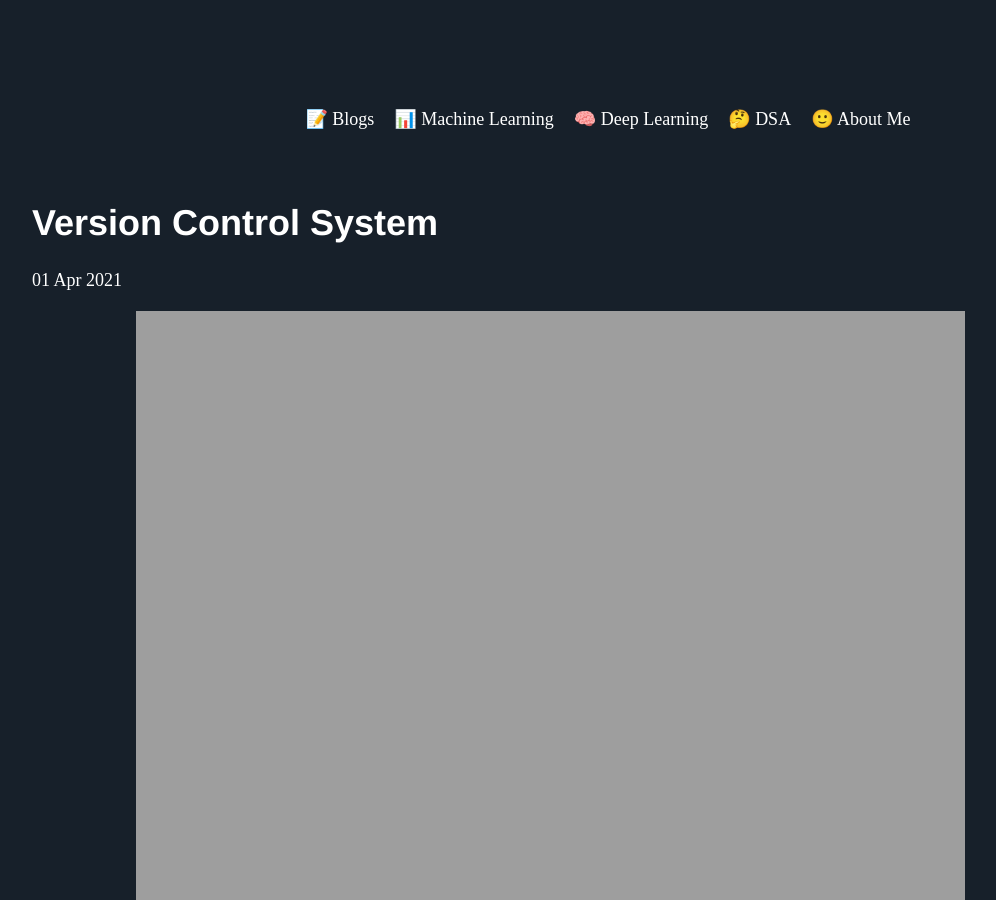
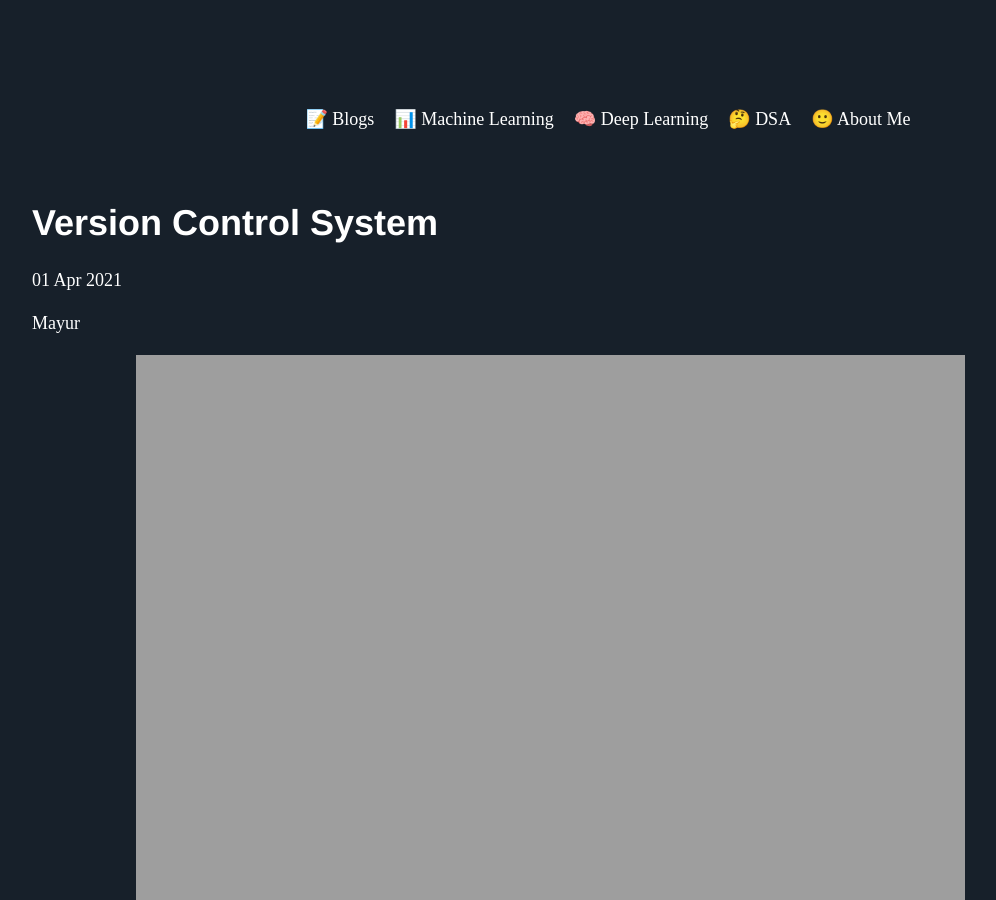
Before and after one commit to Mayurji/mayurji.github.io, a Jekyll site: the page built from _posts/2021-04-01-VCS.md, in a window 1280 px wide and 900 px high. Shown: the whole window, without its empty margins (32-1028 px from the left). Built offline with Jekyll 4.4.1, drawn with Linux system fonts in a browser that asks for light colours; nearby versions of some CDN libraries; comment, search, counter and statistics services are not loaded.

Commit message:
Update post.html

```diff
--- a/_layouts/post.html
+++ b/_layouts/post.html
@@ -15,6 +15,7 @@ layout: default
 </head>
 
 <p class="meta">{{ page.date | date_to_string }}</p>
+<p> {{page.written_by}}</p>
 
 <div class="post">
   {{ content }}
```
